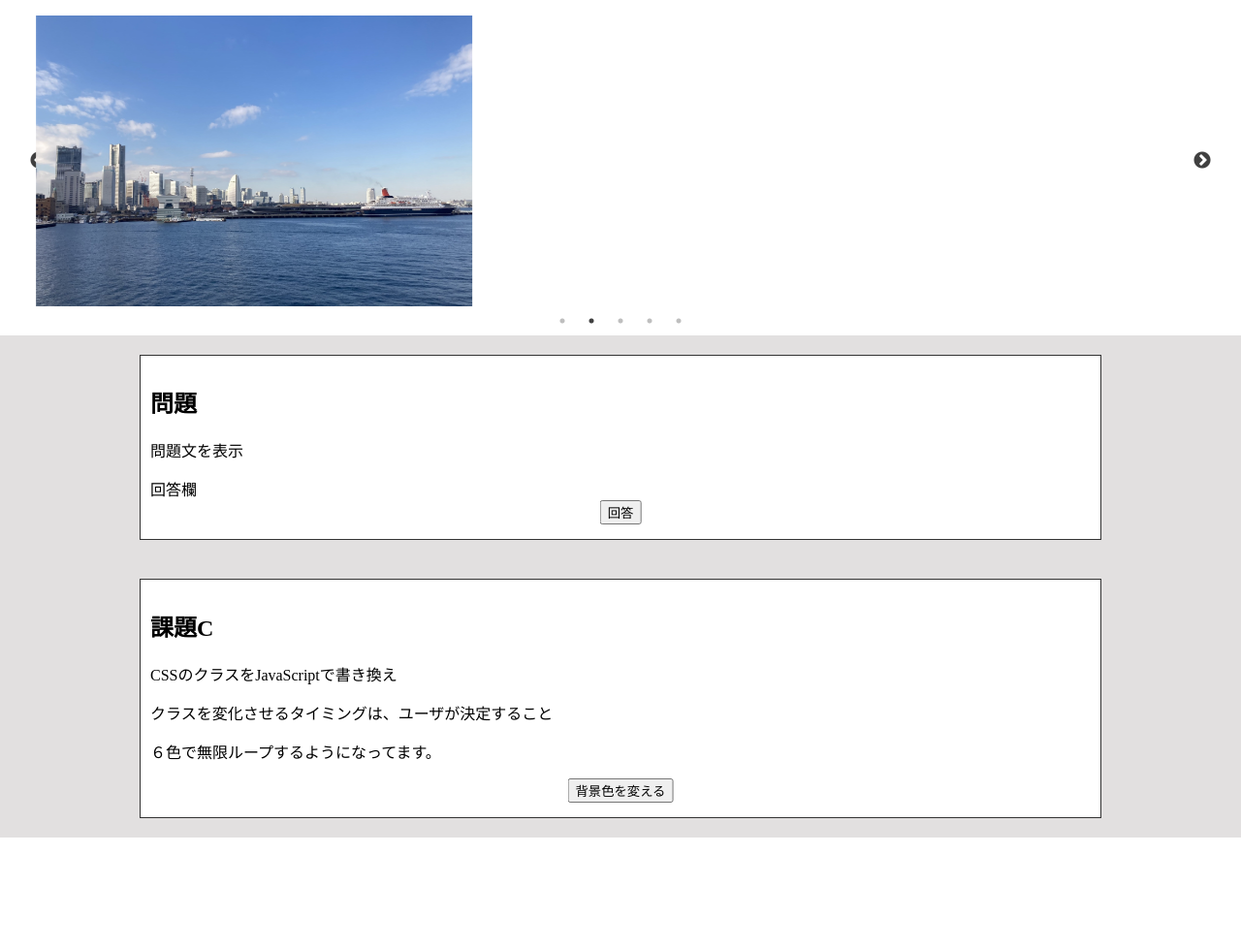
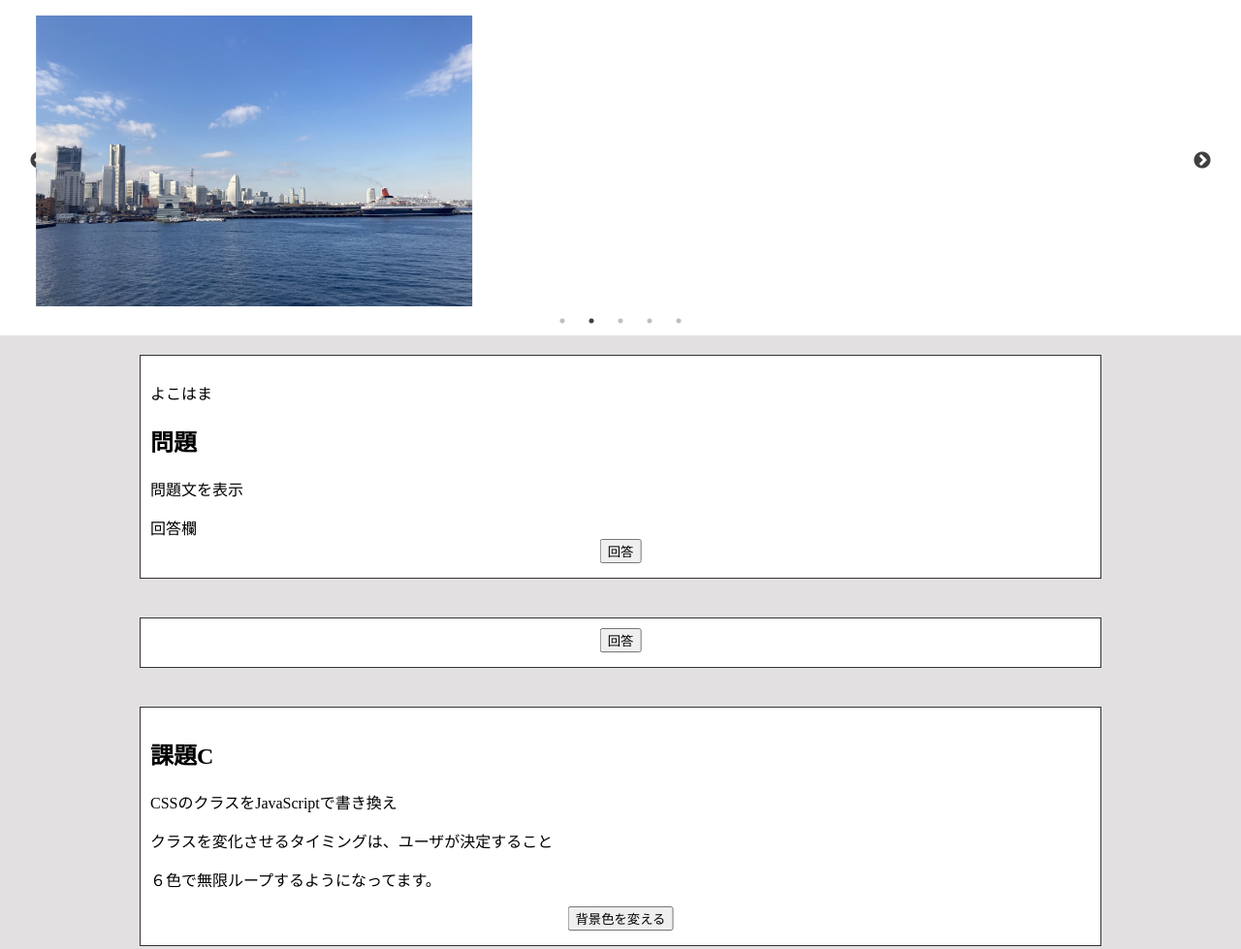
Before and after one commit to kawa-0x0-uso/FrontEndLogic_Theme, a plain HTML site: page index.html in a window 1280 px wide. Shown: the whole page at 97% size. Before the commit the page ends 864 px from the top, so only its background shows below. Drawn offline with nearby package versions, Linux system fonts and the light colour scheme.

Commit message:
Update index.html

```diff
--- a/index.html
+++ b/index.html
@@ -23,12 +23,24 @@
     <main>
         <section class="theme">
             <div class="theme_card">
+                <p>よこはま</p>
                 <h2>問題</h2>
                 <p id="quiz_question">問題文を表示</p>
                 <div id="quiz_answer">回答欄</div>
                 <button id="quiz">回答</button>
             </div>
         </section>
+
+        <section class="theme">
+            <div class="theme_card">
+                <div>
+                    <form id="radio">
+                    </form>
+                </div>
+                <button id="test">回答</button>
+            </div>
+        </section>
+
         <section class="theme">
             <div class="theme_card backgroundcolor">
                 <h2>課題C</h2>
```
